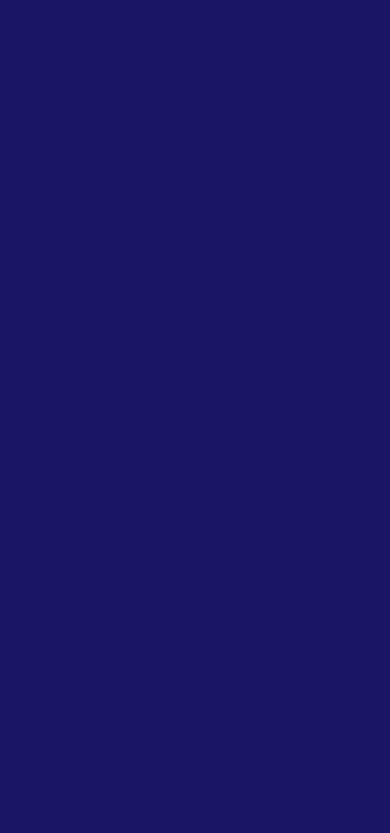
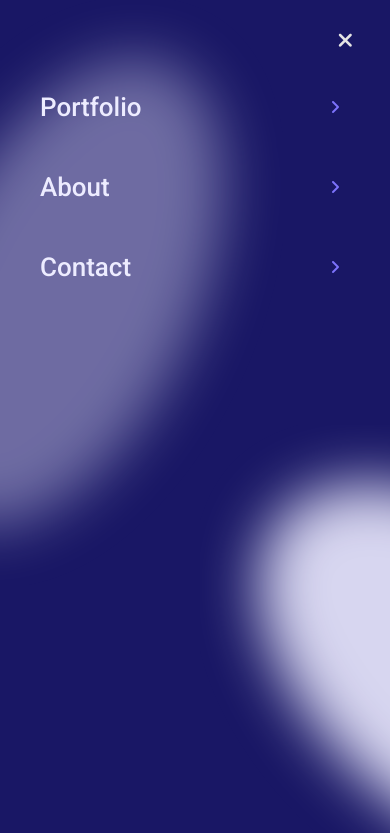
Before and after one commit to BenjaminSemah/Portfolio, a website: page index.html in a window 390 px wide. Both pictures are taken after a click on the link 332 px from the left and 58 px from the top of the page. Shown: the top 833 px of the page. Drawn offline with Linux system fonts and the light colour scheme.

Commit message:
Make mobile menu interactive

```diff
--- a/index.html
+++ b/index.html
@@ -20,6 +20,17 @@
 		</script>
 
 	<body>
+		<nav class="mobile-menu">
+			<div class="mobile-menu-wrapper">
+				<i class="closeBtn fa fa-times" aria-hidden="true"></i>
+				<ul class="mobile-menu-list">
+					<li class="mobile-menu-item"><a href="#portfolioWorks">Portfolio</a><i class="menuArrow fa fa-angle-right" aria-hidden="true"></i></li>
+					<li class="mobile-menu-item"><a href="#myTitle">About</a><i class="menuArrow fa fa-angle-right" aria-hidden="true"></i></li>
+					<li class="mobile-menu-item"><a href="#contactSection">Contact</a><i class="menuArrow fa fa-angle-right" aria-hidden="true"></i></li>
+				</ul>
+		</div>
+		</nav>
+		</div>
 		<header>
 			<a class="myLogo" href="#">My Logo</a>
 			<nav class="navIcon">
@@ -31,15 +42,6 @@
 			</nav>
 		</header>
 		<main class="main-content">
-			<section class="mobile-menu">
-				<i class="fa fa-times" aria-hidden="true"></i>
-				<ul class="mobile-menu-items">
-					<li><h3>Portfolio</h3><i class="fa fa-angle-right" aria-hidden="true"></i></li>
-					<li><h3>About</h3><i class="fa fa-angle-right" aria-hidden="true"></i></li>
-					<li><h3>Contact</h3><i class="fa fa-angle-right" aria-hidden="true"></i></li>
-				</ul>
-
-			</section>
 			<section class="headline">
 				<div class="nameTitle">
 					<h1 id="myName">Benjamin Semah</h1>
@@ -168,7 +170,7 @@
 				<h2>Work</h2>
 			</div>
 		</div>
-		<section class="recentWorks">
+		<section id="portfolioWorks" class="recentWorks">
 			<h2 class="myRecentWorks">
 				My Recent<br />
 				Work
@@ -297,7 +299,7 @@
 				</div>
 			</div>
 		</section>
-		<footer class="contact">
+		<footer id="contactSection" class="contact">
 			<div class="contactForm">
 				<div class="contact-text">
 					<h2 class="contactUsHeading">CONTACT US</h2>
@@ -379,7 +381,7 @@
 						</li>
 					</ul>
 				</div>
-				<span class="mail"><a class="emailAddress" href="mailto:ouremail@email.com">emailhere@email.com</a></span>
+				<span class="mail"><a id="bottomMail" class="emailAddress" href="mailto:ouremail@email.com">emailhere@email.com</a></span>
 			</div>
 		</footer>
 		<script src="./mobileMenu.js"></script>
--- a/mobileMenu.js
+++ b/mobileMenu.js
@@ -1,18 +1,16 @@
-let menu = document.querySelector('.hamburger-menu');
-menu.addEventListener('click',event=>{
-    let allElements = document.querySelectorAll('body *');
+let hamburgerMenu = document.querySelector('.hamburger-menu');
+let closeBtn = document.querySelector('.closeBtn');
+let mobileMenu = document.querySelector('.mobile-menu');
+let mobileMenuItem = document.querySelectorAll('.mobile-menu-item');
 
-    let body = document.querySelector('body');
-    // body.replaceChildren()
+hamburgerMenu.addEventListener('click', showMobileMenu);
+closeBtn.addEventListener('click', removeMobileMenu);
+mobileMenu.addEventListener('click', removeMobileMenu);
 
+function showMobileMenu() {
+    mobileMenu.setAttribute('style', 'display:block');
+}
 
-    Array.from(allElements).forEach((node)=>{
-
-        node.setAttribute('style','display:none')
-    })
-    let showMenu = document.querySelector('.mobile-menu')
-    console.log(showMenu)
-
-    showMenu.setAttribute('style', 'display:block')
-
-})
+function removeMobileMenu() {
+    mobileMenu.setAttribute('style', 'display:none');
+}
--- a/style.css
+++ b/style.css
@@ -383,9 +383,66 @@ form {
 .imageNumber4:hover {
   transform: scale(1.1);
 }
+
+#bottomMail {
+  color: white;
+  text-decoration: none;
+}
+
+
+/* MOBILE MENU */
 .mobile-menu {
   display: none;
+  height: 100vh;
+  width: 100%;
+  position: absolute;
+  background-color: #191765;
+  background-image: url(./assets/mobileMenuBackground.svg);
+  background-repeat: no-repeat;
+  background-size: cover;
+  padding-top: 10px;
 }
+
+.mobile-menu-wrapper {
+  display: flex;
+  flex-direction: column;
+}
+
+.mobile-menu-list {
+  list-style: none;
+}
+
+.mobile-menu-item {
+  display: flex;
+  flex-direction: row;
+  align-items: center;
+  justify-content: space-between;
+}
+
+.mobile-menu-item a{
+  font-family: "Roboto", sans-serif;
+  font-size: 26px;
+  font-style: normal;
+  font-weight: 500;
+  line-height: 80px;
+  text-align: left;
+  color: #edecff;
+}
+
+.menuArrow {
+  margin-right: 50px;
+  color: #7d73fc;
+}
+
+.closeBtn {
+  color: #e5e5e5;
+  padding-top: 10px;
+  font-size: 1.3em;
+  text-align: right;
+  margin-right: 37px;
+  padding-top: 20px;
+}
+
 
 @media only screen and (min-width: 1080px) {
   .hamburger-menu {
@@ -634,8 +691,8 @@ form {
     text-decoration: none;
   }
 
-  .footer-socials {
-    margin: 0;
+  #bottomMail {
+    color: white;
   }
 
   ::placeholder {
--- a/temp.html
+++ /dev/null
@@ -1,23 +0,0 @@
-<!DOCTYPE html>
-<html lang="en">
-<head>
-    <meta charset="UTF-8">
-    <meta http-equiv="X-UA-Compatible" content="IE=edge">
-    <meta name="viewport" content="width=device-width, initial-scale=1.0">
-    <link rel="stylesheet" href="style.css" />
-    <script src="https://kit.fontawesome.com/08f846d58a.js" crossorigin="anonymous"></script>
-
-    <title>Document</title>
-</head>
-<body>
-    <section class="mobile-menu">
-        <i class="fa fa-times" aria-hidden="true"></i>
-        <ul class="mobile-menu-items">
-            <li><h3>Portfolio</h3><i class="fa fa-angle-right" aria-hidden="true"></i></li>
-            <li><h3>About</h3><i class="fa fa-angle-right" aria-hidden="true"></i></li>
-            <li><h3>Contact</h3><i class="fa fa-angle-right" aria-hidden="true"></i></li>
-        </ul>
-
-    </section>
-</body>
-</html>
```
Also changed, not shown: assets/mobileMenuBackground.svg (added).
